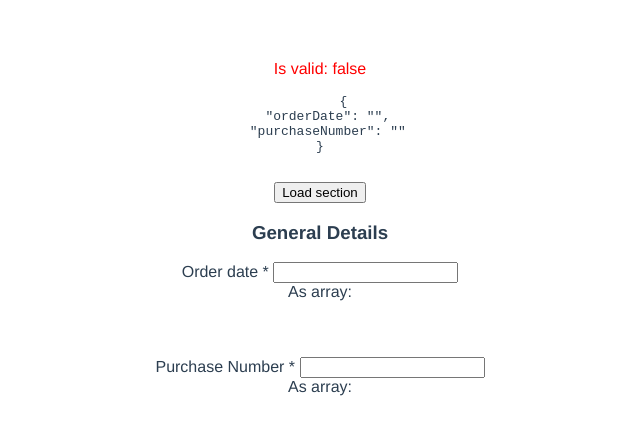
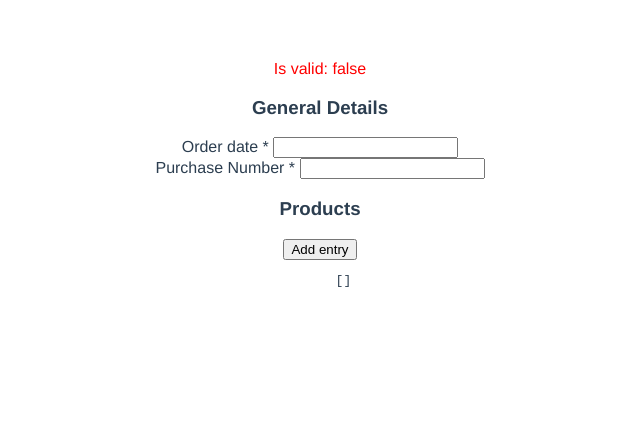
Before and after one commit to AlexMarchukS/dynamic-generator, a Vue app: page / in a window 1280 px wide. Shown: the top 434 px of the page, without its empty margins (320-960 px from the left). Built offline with nearby package versions, Linux system fonts and the light colour scheme.

Commit message:
serialize completed

```diff
--- a/src/App.vue
+++ b/src/App.vue
@@ -1,5 +1,4 @@
 <script>
-import { required, minLength, maxLength } from "vuelidate/lib/validators";
 import Context from "./components/Context";
 
 export default {
@@ -11,79 +10,17 @@ export default {
     Products: () => import("./components/Products.vue")
   },
 
-  data: () => ({
-    schema: {
-      generalDetails: {
-        fields: {
-          orderDate: {
-            value: "",
-            label: "Order date",
-            type: "text",
-            validations: {
-              required: {
-                msg: "This field is requied",
-                fn: required
-              },
-              maxLength: {
-                msg: "MAX...",
-                fn: maxLength(5)
-              },
-              minLength: {
-                msg: "MIN...",
-                fn: minLength(3)
-              }
-            }
-          },
-          purchaseNumber: {
-            value: "",
-            type: "number",
-            label: "Purchase Number",
-            validations: {
-              required: {
-                msg: "This field is requied",
-                fn: required
-              }
-            }
-          }
-        }
-      }
-    }
-  }),
-
-  methods: {
-    loadSection() {
-      this.schema = {
-        ...this.schema,
-        products: {
-          fields: {
-            entries: {
-              value: [], // {productName: string; price: number}
-              validations: {
-                required,
-                $each: {
-                  productName: {
-                    required
-                  }
-                }
-              }
-            }
-          }
-        }
-      };
+  computed: {
+    status() {
+      return isInvalid => (isInvalid ? "red" : "green");
     }
   }
 };
 </script>
 
 <template>
-  <context id="app" v-slot="{ order, v }">
-    <!-- For example: -->
-    <p :style="{color: v.$invalid ? 'red' : 'green'}">Is valid: {{ !v.$invalid }}</p>
-    <pre>
-      {{order}}
-    </pre>
-
-    <button @click="loadSection">Load section</button>
+  <context id="app" v-slot="{ schema, order, v }">
+    <p :style="{color: status(v.$invalid)}">Is valid: {{ !v.$invalid }}</p>
 
     <component
       v-for="(body, component, idx) in schema"
--- a/src/components/Context.vue
+++ b/src/components/Context.vue
@@ -5,11 +5,66 @@ export default {
   mixins: [v],
   name: "context",
 
+  data: () => ({
+    schema: {
+      generalDetails: {
+        fields: {
+          orderDate: {
+            value: "",
+            label: "Order date",
+            type: "text",
+            validations: {
+              required: { msg: "This field is requied" },
+              maxLength: { msg: "MAX...", params: 5 },
+              minLength: { msg: "MIN...", params: 3 }
+            }
+          },
+          purchaseNumber: {
+            value: "",
+            type: "number",
+            label: "Purchase Number",
+            validations: {
+              required: { msg: "This field is requied" }
+            }
+          }
+        }
+      },
+      products: {
+        fields: {
+          entries: {
+            value: [],
+            validations: {
+              required: {}
+            },
+            $each: {
+              productName: {
+                value: "",
+                validations: {
+                  minLength: { msg: "MAX...", params: 10 }
+                }
+              },
+              price: {
+                value: null,
+                validations: {
+                  minValue: { msg: "MIN...", params: 5 }
+                }
+              }
+            }
+          }
+        }
+      }
+    }
+  }),
+
   render(h) {
-    return h('div', this.$scopedSlots.default({
-      order: this.order,
-      v: this.$v,
-    }))
+    return h(
+      "div",
+      this.$scopedSlots.default({
+        order: this.order,
+        v: this.$v,
+        schema: this.schema
+      })
+    );
   }
 };
 </script>
--- a/src/components/GeneralDetails.vue
+++ b/src/components/GeneralDetails.vue
@@ -22,16 +22,7 @@ export default {
         />
       </label>
 
-      <div v-if="getFirst(field)">
-        As string:
-        {{ getFirst(field) }}
-      </div>
-      <div>
-        As array:
-        <pre>
-          {{getErrors(field)}}
-        </pre>
-      </div>
+      <div v-if="getFirst(field)">{{ getFirst(field) }}</div>
     </div>
   </div>
 </template>
--- a/src/components/Products.vue
+++ b/src/components/Products.vue
@@ -8,7 +8,10 @@ export default {
 
   methods: {
     handleAdd() {
-      const entries = [...this.order.entries, { productName: "", price: 0 }];
+      const entries = [
+        ...this.order.entries,
+        { productName: "asdasdasdad", price: 10 }
+      ];
       this.updateModel({
         entries
       });
@@ -22,15 +25,8 @@ export default {
     <h3>Products</h3>
     <button @click="handleAdd">Add entry</button>
 
-    <div v-for="(entry, key) in order.entries" :key="key">
-      <label>
-        Product name*
-        <input type="text" v-model="entry.productName" />
-      </label>
-      <label>
-        Price
-        <input type="number" v-model="entry.price" />
-      </label>
-    </div>
+    <pre>
+      {{ order.entries }}
+    </pre>
   </div>
 </template>
--- a/src/lib/serialize.js
+++ b/src/lib/serialize.js
@@ -1,12 +1,45 @@
-function serialize(schema, key) {
-  if (!schema[key].validations) {
-    return {};
+/* eslint-disable */
+import * as vv from 'vuelidate/lib/validators';
+
+const excludeMeta = (payload) => {
+  const { value, type, label, ...rest } = payload;
+  return rest;
+}
+
+function serialize(payload) {
+  const schema = { ...payload };
+  const searchableField = 'validations';
+
+  function validationSchema(schema) {
+    for (const key in schema) {
+      const prop = schema[key];
+
+      if (prop) {
+        const isSpecified = prop.hasOwnProperty(searchableField);
+        if (typeof prop === 'object') {
+          validationSchema(prop)
+        }
+
+        if (isSpecified) {
+          let body = {};
+          const field = prop[searchableField];
+
+          for (const rule in field) {
+            body = {
+              ...body,
+              [rule]: field[rule].params
+                ? vv[rule].call(null, field[rule].params)
+                : vv[rule].bind(null)
+            }
+          }
+          schema[key] = { ...excludeMeta(prop), ...body }
+          delete schema[key][searchableField]
+        }
+      }
+    }
   }
-
-  return Object.keys(schema[key].validations).reduce((acc, current) => ({
-    ...acc,
-    [current]: schema[key].validations[current].fn
-  }), {});
+  validationSchema(schema);
+  return schema;
 }
 
 export {
--- a/src/v.js
+++ b/src/v.js
@@ -56,20 +56,18 @@ const v = {
     updateSchema(schema, options = { override: false }) {
       const { override } = options;
       const keys = Object.keys(schema);
-      const initialState = { order: {}, validations: {} }
 
-      const { order, validations } = keys.reduce(({ order, validations }, key) => ({
-        order: {
-          ...order,
-          [key]: !override && this.order[key] ? this.order[key] : schema[key].value,
-        },
-        validations: {
-          ...validations,
-          [key]: serialize(schema, key),
-        }
-      }), initialState)
+      const order = keys.reduce((acc, key) => ({
+        ...acc,
+        [key]: !override && this.order[key] ? this.order[key] : schema[key].value
+      }), {})
 
-      state.validations = { ...state.validations, ...validations }
+      const validations = serialize(schema);
+
+      state.validations = {
+        ...state.validations, ...validations
+      }
+
       state.order = { ...this.order, ...order }
     }
   }
```
